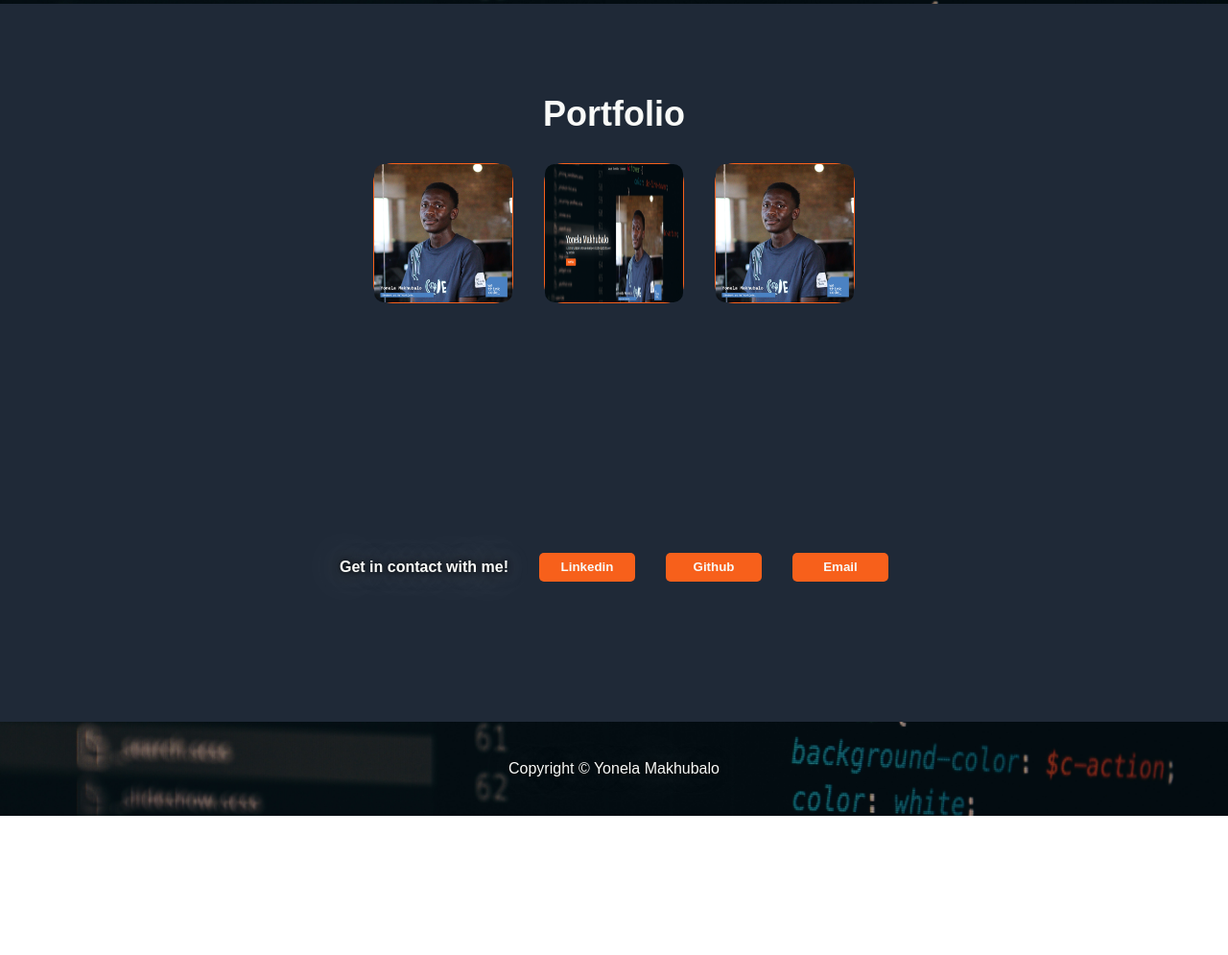
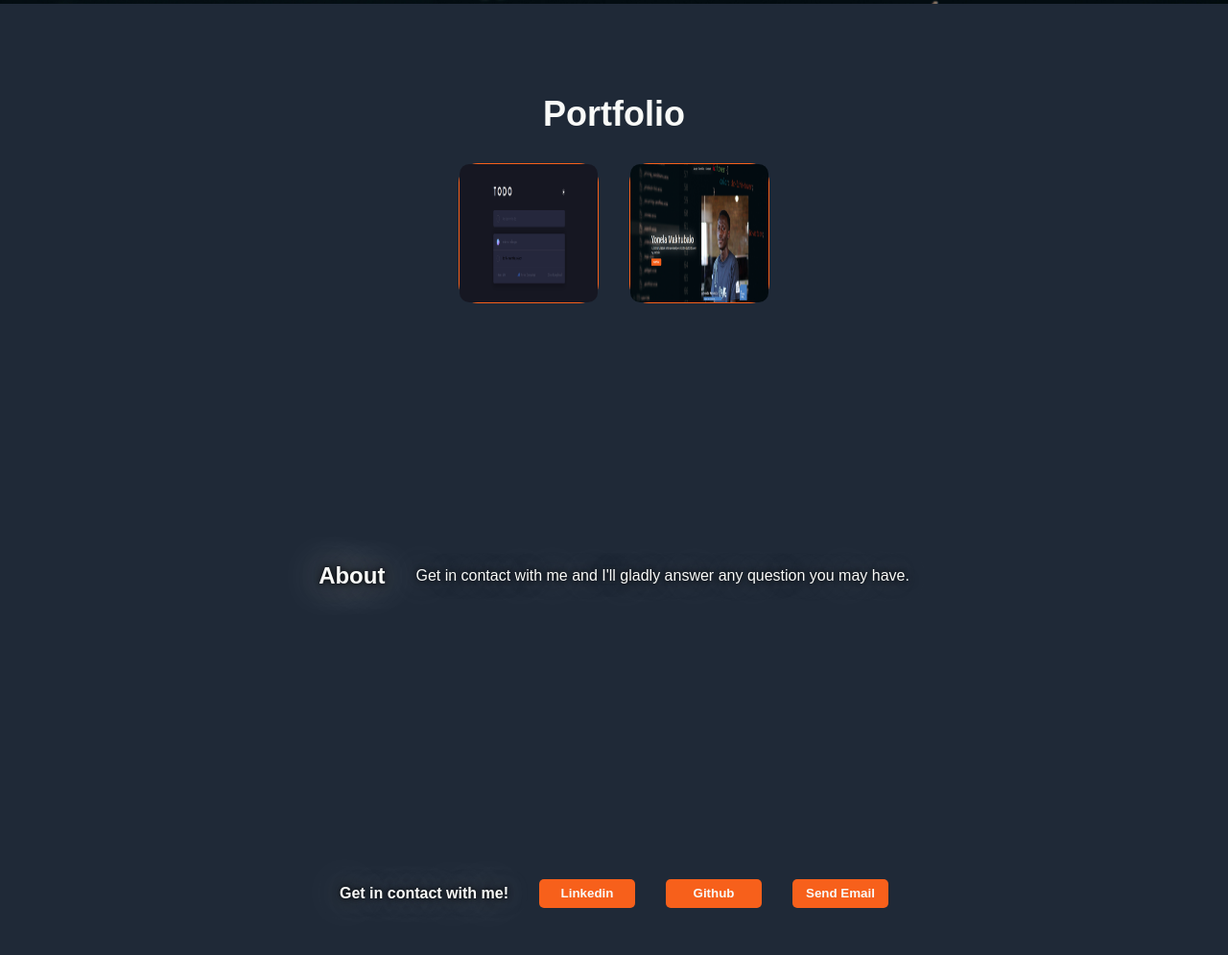
Before and after one commit to YonelaKen/portfolio-website, a plain HTML site: page index.html in a window 1280 px wide. Shown: the part 844-1839 px from the top of the page at 96% size. Before the commit the page ends 1694 px from the top, so only its background shows below. Drawn offline with Linux system fonts and the light colour scheme.

Commit message:
Added about section to page

```diff
--- a/index.html
+++ b/index.html
@@ -10,9 +10,9 @@
 <body>
     <header>
         <ul>
-            <li><a href="">About</a></li>
-            <li><a href="">Portfolio</a></li>
-            <li><a href="">Contact</a></li>
+            <li><a href="#about">About</a></li>
+            <li><a href="#portfolio">Portfolio</a></li>
+            <li><a href="#contact">Contact</a></li>
         </ul>
     </header>
     <main class="main">
@@ -20,42 +20,40 @@
             <div class="intro-text">
                 <h1>Yonela Makhubalo</h1>
                 <p >Hi, I am a full stack software developer click the button to view my portfolio</p>
-                <button>Portfolio</button>
+                <button><a href="#portfolio">Portfolio</a></button>
             </div>
             <div class="image">
                 <img src="assests/images/6-YonelaMakhubalo.jpg">
             </div>
         </div>
-        <div class="content">
+        <div id="portfolio" class="content">
             <h2>Portfolio</h2>
             <div class="cards">
                 <div class="card">
                     <div class="content-img">
-                        <img src="assests/images/6-YonelaMakhubalo.jpg" alt="">
+                       <a href="https://yonelaken.github.io/todo-app/" target="_blank" rel="noopener noreferrer"> <img src="assests/images/todo-app.png" width="100%" height="100%" alt="TODO app image"></a>
                     </div>
                     <p>TODO APP</p>
                 </div>
                 <div class="card">
                     <div class="content-img">
-                        <img src="assests/images/portfolio-website.png" width="100%" height="100%" alt="Portfolio website image">
+                       <a href="#"> <img src="assests/images/portfolio-website.png" width="100%" height="100%" alt="Portfolio website image"></a>
                     </div>
                     <p>Portfolio website</p>
                 </div>
-                <div class="card">
-                    <div class="content-img">
-                        <img src="assests/images/6-YonelaMakhubalo.jpg" alt="">
-                    </div>
-                    <p>Weather app</p>
-                </div>
             </div>
         </div>
-        <div class="contact-section">
+        <div id="about">
+            <h2>About</h2>
+            <p>Get in contact with me and I'll gladly answer any question you may have.</p>
+        </div>
+        <div id="contact" class="contact-section">
             <div>
                 <p><b>Get in contact with me!</b></p>
             </div>
-            <button>Linkedin</button>
-            <button>Github</button>
-            <button>Email</button>
+            <button><a href="https://www.linkedin.com/in/yonela-makhubalo-4464b9192" target="_blank">Linkedin</a></button>
+            <button> <a href="https://github.com/YonelaKen/" target="_blank">Github</a></button>
+            <button><a href="mailto:yonelakennymakhubs@gmail.com" target="_blank">Send Email</a></button>
         </div>
     </main>
 
```
